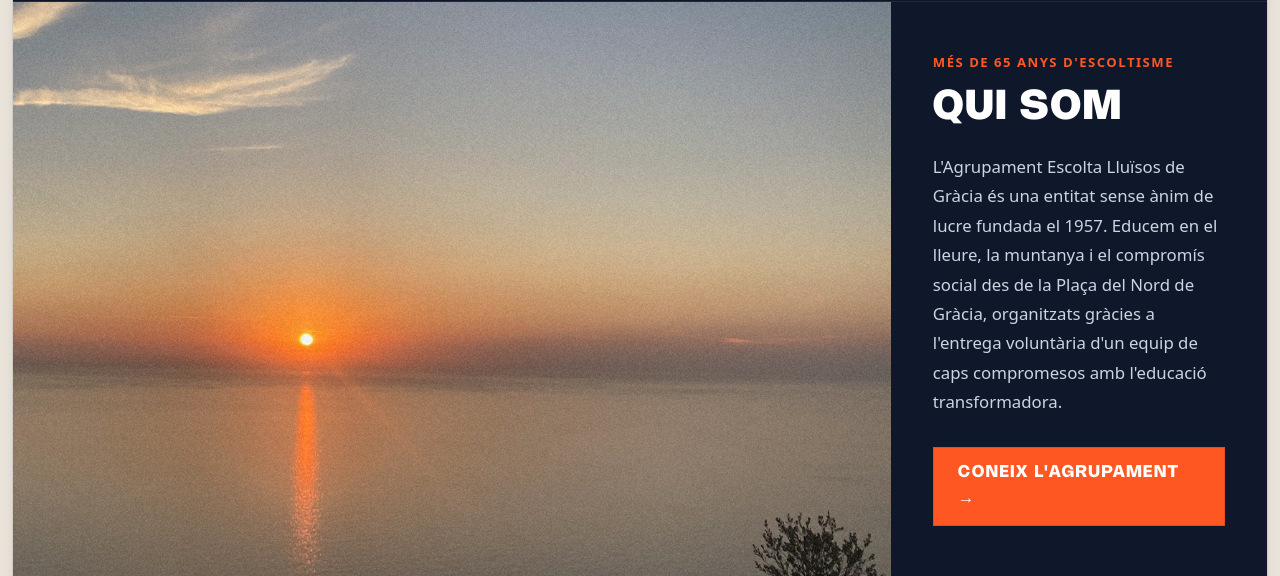
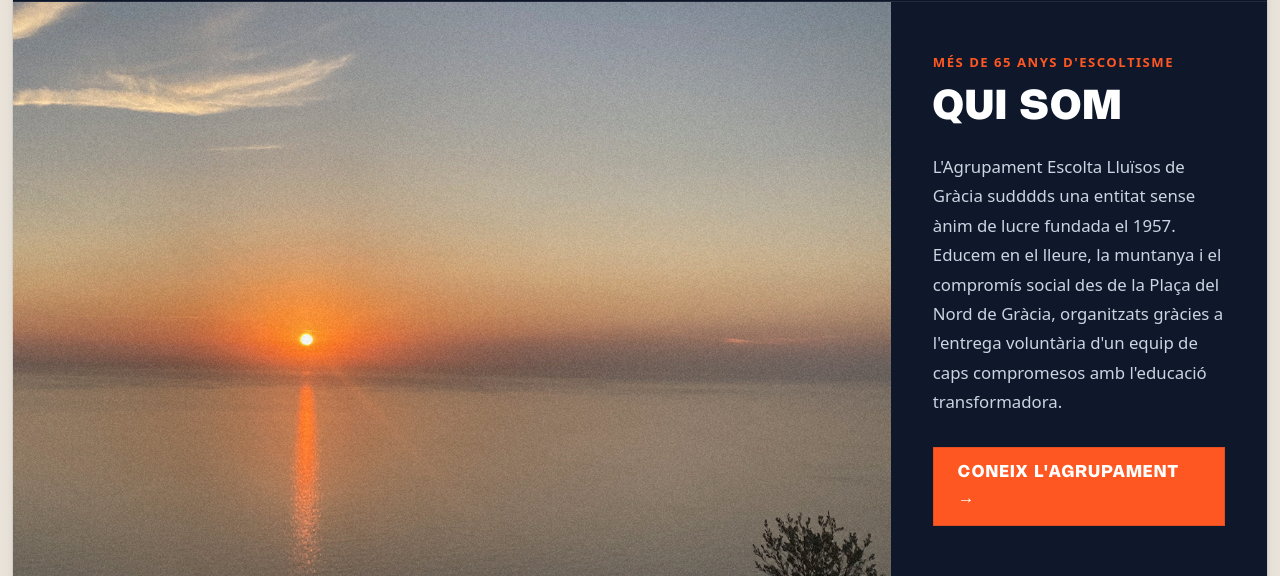
Before and after one commit to danicasjau/LLuisosWeb, a Flask app: page / in a window 1280 px wide. Shown: the part 1445-2021 px from the top of the page. Run offline with Flask 3, Linux system fonts and the light colour scheme.

```diff
--- a/templates/index.html
+++ b/templates/index.html
@@ -28,7 +28,7 @@
       <span class="distinction-badge">MÉS DE 65 ANYS D'ESCOLTISME</span>
       <h2 class="distinction-title-text">QUI SOM</h2>
       <p class="distinction-desc">
-        L'Agrupament Escolta Lluïsos de Gràcia és una entitat sense ànim de lucre fundada el 1957. Educem en el
+        L'Agrupament Escolta Lluïsos de Gràcia sudddds una entitat sense ànim de lucre fundada el 1957. Educem en el
         lleure, la muntanya i el compromís social des de la Plaça del Nord de Gràcia, organitzats gràcies a
         l'entrega voluntària d'un equip de caps compromesos amb l'educació transformadora.
       </p>
```
